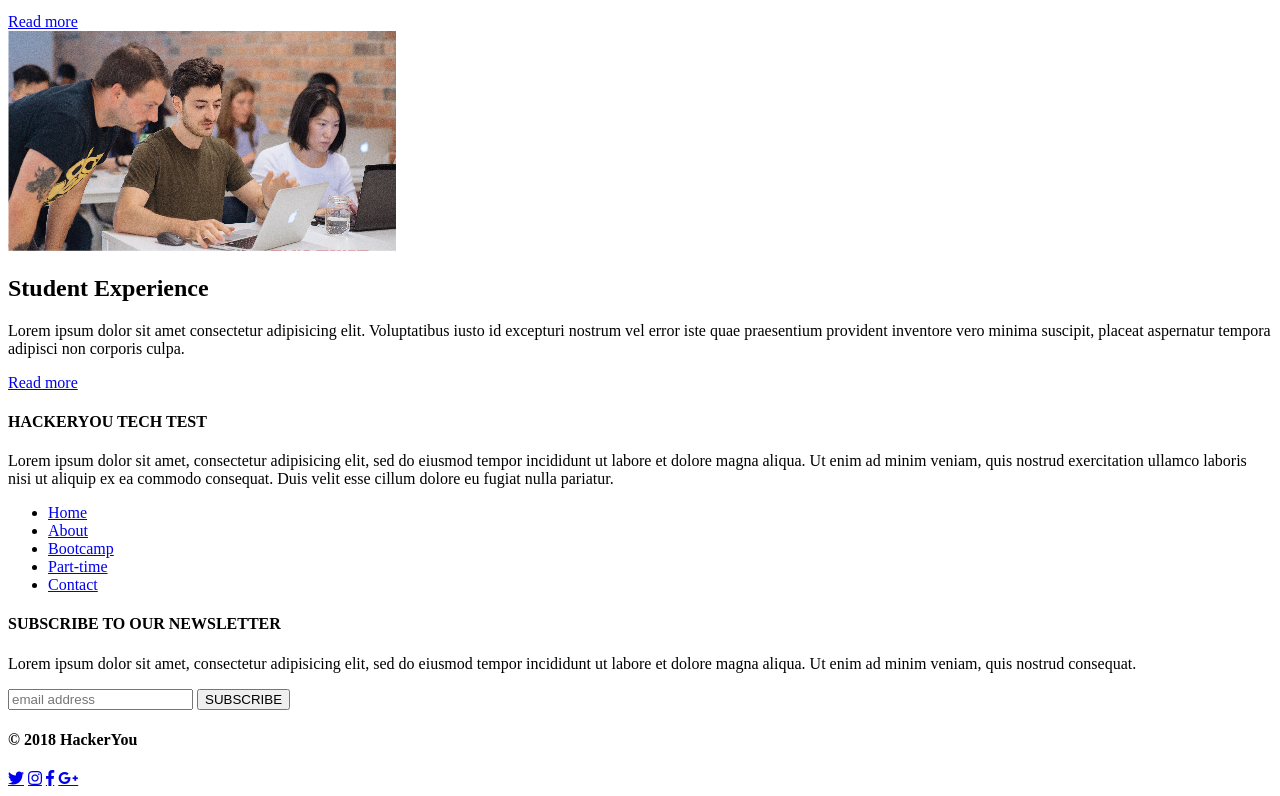
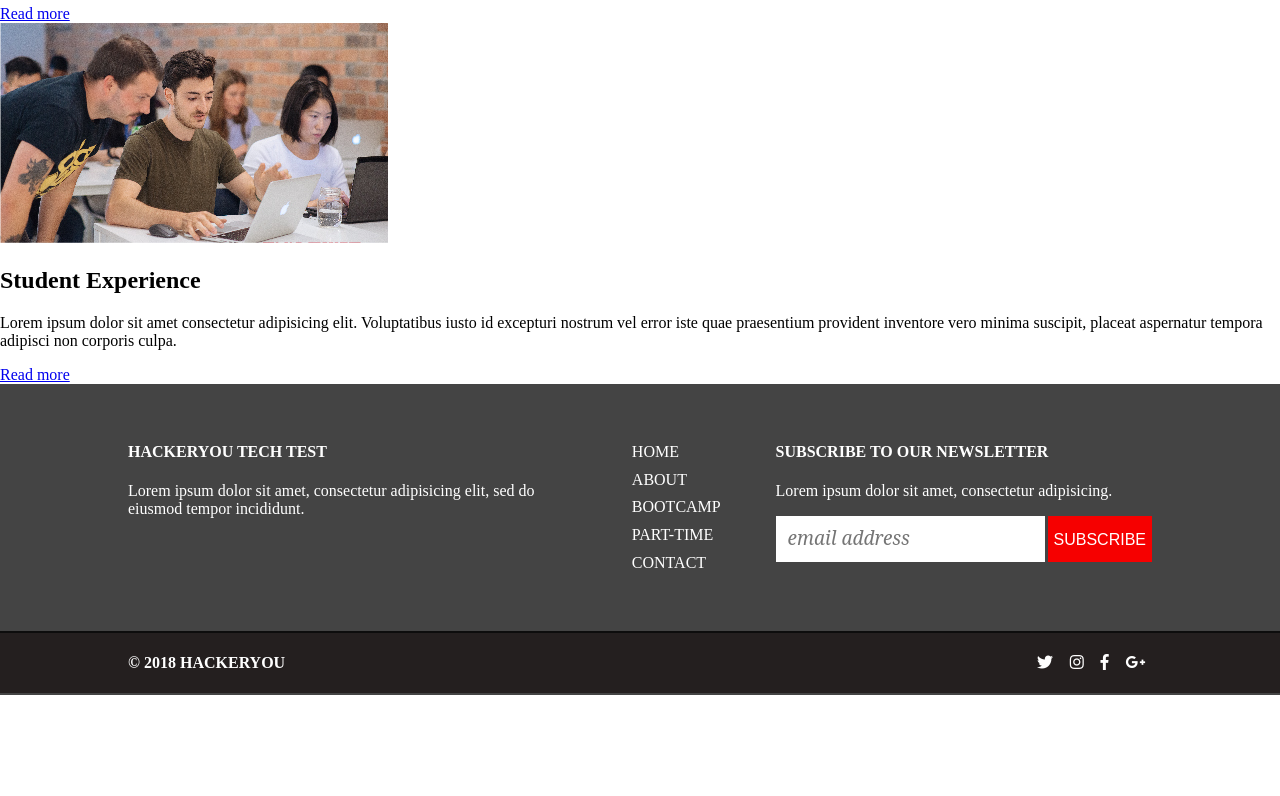
Before and after one commit to nikijiandani/tech-challenge, a plain HTML site: page index.html in a window 1280 px wide. Shown: the part 2149-2945 px from the top of the page. After the commit the page ends 2844 px from the top, so only its background shows below. Drawn offline with Linux system fonts and the light colour scheme.

Commit message:
Add Footer styling

```diff
--- a/index.html
+++ b/index.html
@@ -69,10 +69,7 @@
 				<section id="left">
 					<h4>HACKERYOU TECH TEST</h4>
 					<p>Lorem ipsum dolor sit amet, consectetur adipisicing elit, sed do eiusmod
-					tempor incididunt ut labore et dolore magna aliqua. Ut enim ad minim veniam,
-					quis nostrud exercitation ullamco laboris nisi ut aliquip ex ea commodo
-					consequat. Duis velit esse
-					cillum dolore eu fugiat nulla pariatur.</p>
+					tempor incididunt.</p>
 				</section>
 				<section id="middle">
 					<ul>
@@ -85,9 +82,7 @@
 				</section>
 				<section id="right">
 					<h4>SUBSCRIBE TO OUR NEWSLETTER</h4>
-					<p>Lorem ipsum dolor sit amet, consectetur adipisicing elit, sed do eiusmod
-					tempor incididunt ut labore et dolore magna aliqua. Ut enim ad minim veniam,
-					quis nostrud consequat.</p>
+					<p>Lorem ipsum dolor sit amet, consectetur adipisicing.</p>
 					<form class="wrapper" method="post" target="_blank">
 						<input type="email" id="email" name="email" placeholder="email address">
 						<button type="button" id="button">SUBSCRIBE</button>
--- a/style.css
+++ b/style.css
@@ -1,3 +1,47 @@
+
+/*TO GET RID OF WHITESPACE ON THE BODY*/
+html,body {
+	/* font-family: 'Raleway', sans-serif; */
+	background: #FFFFFF;
+	margin: 0;
+	padding: 0;
+}
+footer {
+	color: #FFFFFF;
+}
+footer a {
+	color: #FFFFFF;
+	text-decoration: none;
+}
+footer p {
+	margin-top: 0.5em;
+}
+input::placeholder {
+	font-family: 'Noto Serif', serif;
+	font-style: italic;
+	text-align: left;
+	vertical-align: bottom;
+}
+input[type=email] {
+    height: auto;
+    border: 2px solid #FFFFFF;
+    font-size: 19px;
+    padding: 10px;
+    margin-right: 3px;
+}
+button {
+    background: #F60000;
+    height: auto;
+    border: 0;
+    color: #FFFFFF;
+    margin: 0;
+    padding-top: 10px;
+    padding-bottom: 8px;
+    font-size: 1em;
+}
+button:hover {
+	text-decoration: underline;
+}
 .hero {
     width: 100%;
     height: 30em;
@@ -16,3 +60,56 @@
     background-size: cover;
     background-repeat: no-repeat;
 }
+.foot {
+	background: #241F1F;
+	display: flex;
+	justify-content: space-between;
+	align-items: baseline;
+    padding: 0 10vw;
+    border-top: 2px solid #0D0D0D;
+    border-bottom: 2px solid #444444;
+}
+.foot h4 {
+    margin-bottom: 1.30em;
+    text-transform: uppercase;
+    font-size: 1em;
+}
+.footer {
+	display: flex;
+	justify-content: space-between;
+	align-items: baseline;
+	padding: 3vw 10vw;
+	background: #444444;
+}
+.icons a {
+	padding: 0.5vw;
+}
+.wrapper {
+	display: flex;
+	justify-content: space-between;
+}
+#email {
+	flex-grow: 1.5;
+}
+#button {
+	flex-grow: 1;
+}
+#left {
+	flex-shrink: 1.6;
+	padding-right: 2px;
+}
+#middle ul {
+	list-style-type: none;
+	display: flex;
+	flex-wrap: wrap;
+	text-transform: uppercase;
+	flex-direction: column;
+	padding-right: 50px;
+	padding-left: 50px;
+}
+#middle ul li {
+	padding: 0.3em;
+}
+#middle a:hover {
+	font-weight: 900;
+}
```
